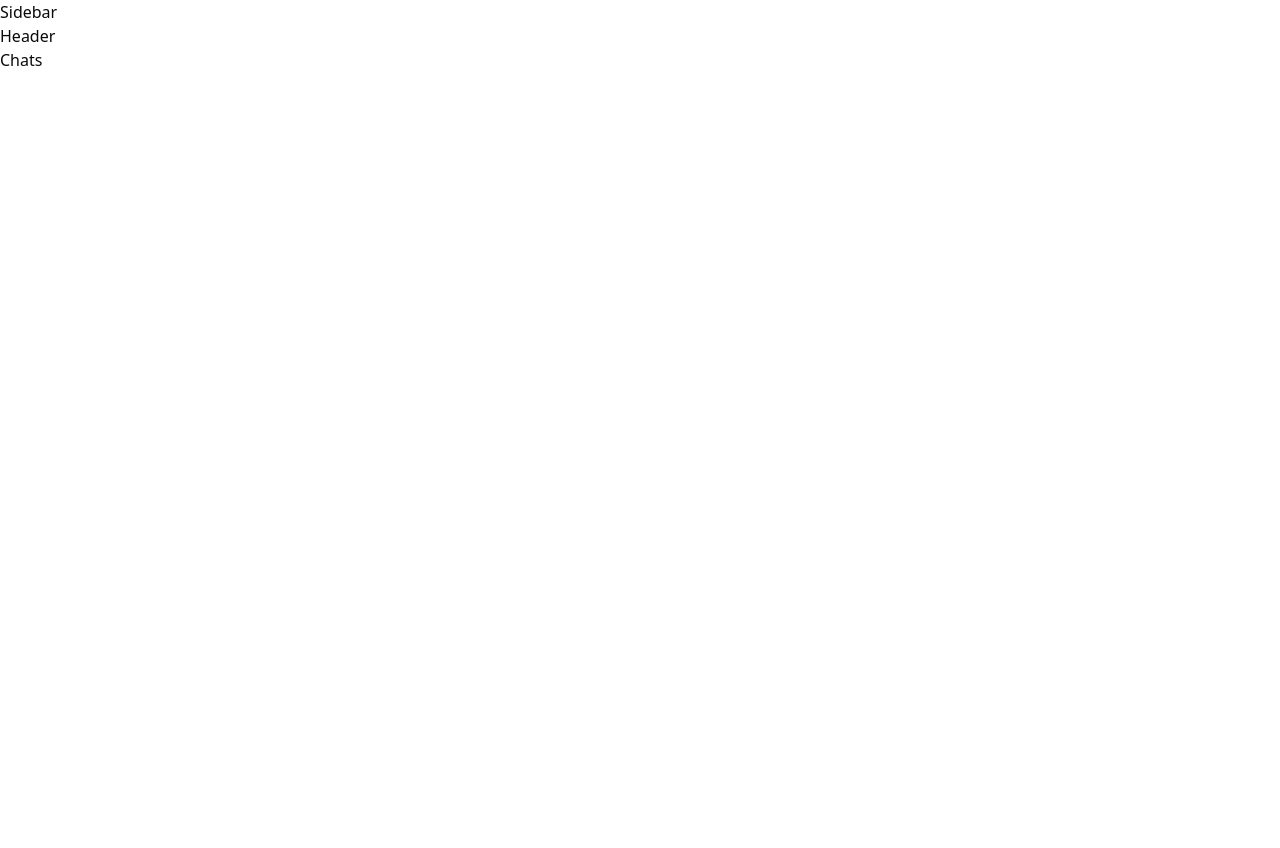
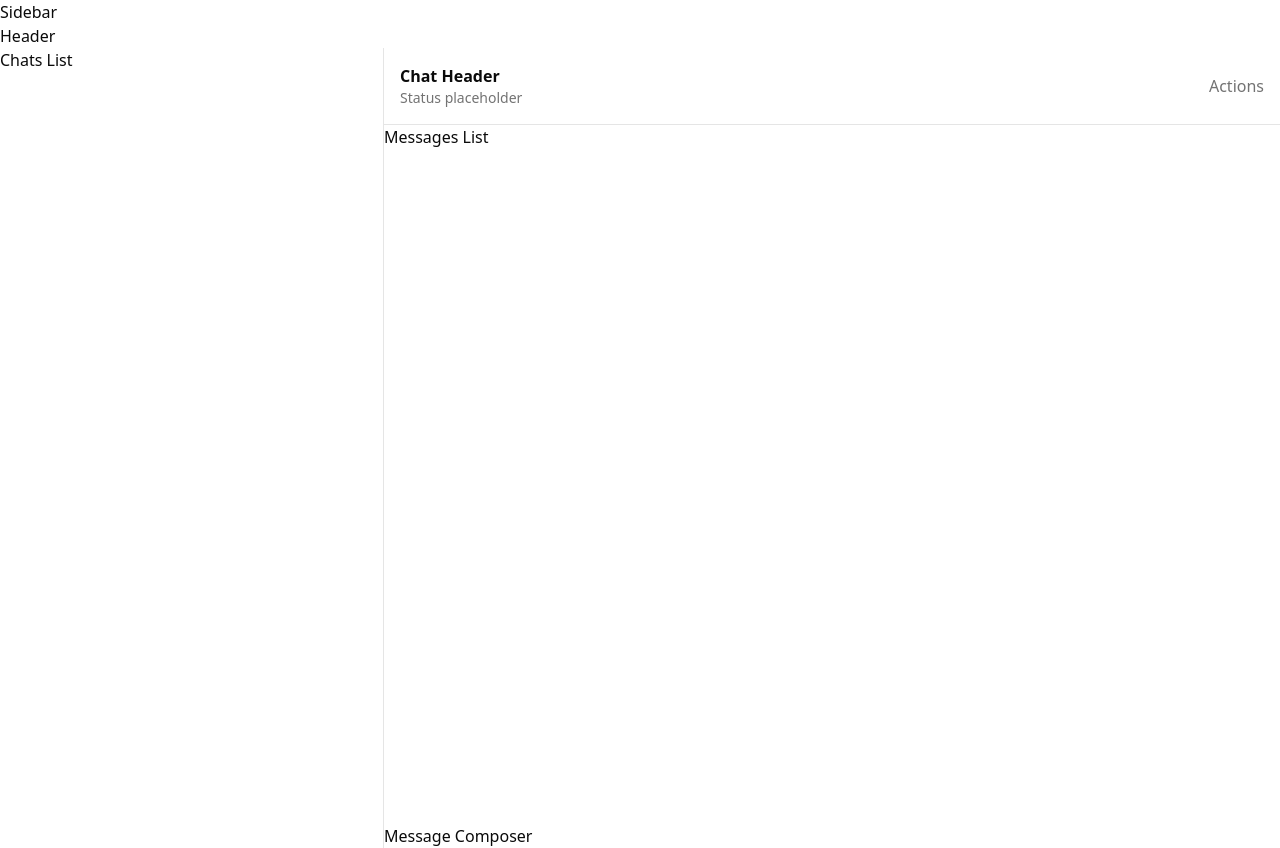
Before and after one commit to Fixer201/chat-frontend-4, a Next.js app: page /chats in a window 1280 px wide. Before the commit the page ends 800 px from the top, so only its background shows below. Built offline with nearby package versions, Linux system fonts and the light colour scheme.

Commit message:
feat(chat): add basic chat layout structure

```diff
--- a/src/app/(private)/chats/page.tsx
+++ b/src/app/(private)/chats/page.tsx
@@ -1,3 +1,20 @@
+import ChatsList from '@modules/chats-list/components/ChatsList';
+import EmptyChatState from '@modules/chat-room/components/EmptyChatState';
+import ChatRoom from "@modules/chat-room/components/ChatRoom";
+
 export default function ChatsPage() {
-  return <div>Chats</div>;
+  return (
+    <div className="flex h-screen">
+      {/* Левая колонка - список чатов */}
+      <div className="w-full border-r md:w-80 lg:w-96">
+        <ChatsList />
+      </div>
+
+      {/* Правая колонка - пустой state (скрыт на mobile) */}
+      <div className="hidden flex-1 md:block">
+          {/* <EmptyChatState /> по умолчанию когда чат не выбран. Сейчас временно будет сразу отображаться чат */}
+            <ChatRoom></ChatRoom>
+      </div>
+    </div>
+  );
 }
--- /dev/null
+++ b/src/modules/chat-room/components/ChatHeader.tsx
@@ -0,0 +1,16 @@
+export default function ChatHeader() {
+  return (
+    <div className="border-b p-4">
+      <div className="flex items-center justify-between">
+        <div>
+          <h2 className="font-semibold">Chat Header</h2>
+          <p className="text-sm text-muted-foreground">Status placeholder</p>
+        </div>
+        <div className="flex gap-2">
+          {/* Кнопки поиска, звонка и т.д. */}
+          <div className="text-muted-foreground">Actions</div>
+        </div>
+      </div>
+    </div>
+  );
+}
--- /dev/null
+++ b/src/modules/chat-room/components/ChatRoom.tsx
@@ -0,0 +1,15 @@
+import ChatHeader from './ChatHeader';
+import MessagesList from './MessagesList';
+import MessageComposer from '@modules/message-composer/components/MessageComposer';
+
+export default function ChatRoom() {
+  return (
+    <div className="flex h-full flex-col">
+      <ChatHeader />
+      <div className="flex-1 overflow-y-auto">
+        <MessagesList />
+      </div>
+      <MessageComposer />
+    </div>
+  );
+}
--- /dev/null
+++ b/src/modules/chat-room/components/EmptyChatState.tsx
@@ -0,0 +1,7 @@
+export default function EmptyChatState() {
+  return (
+    <div className="flex h-full items-center justify-center">
+      <p className="text-muted-foreground">Выберите контакт для начала общения</p>
+    </div>
+  );
+}
```
